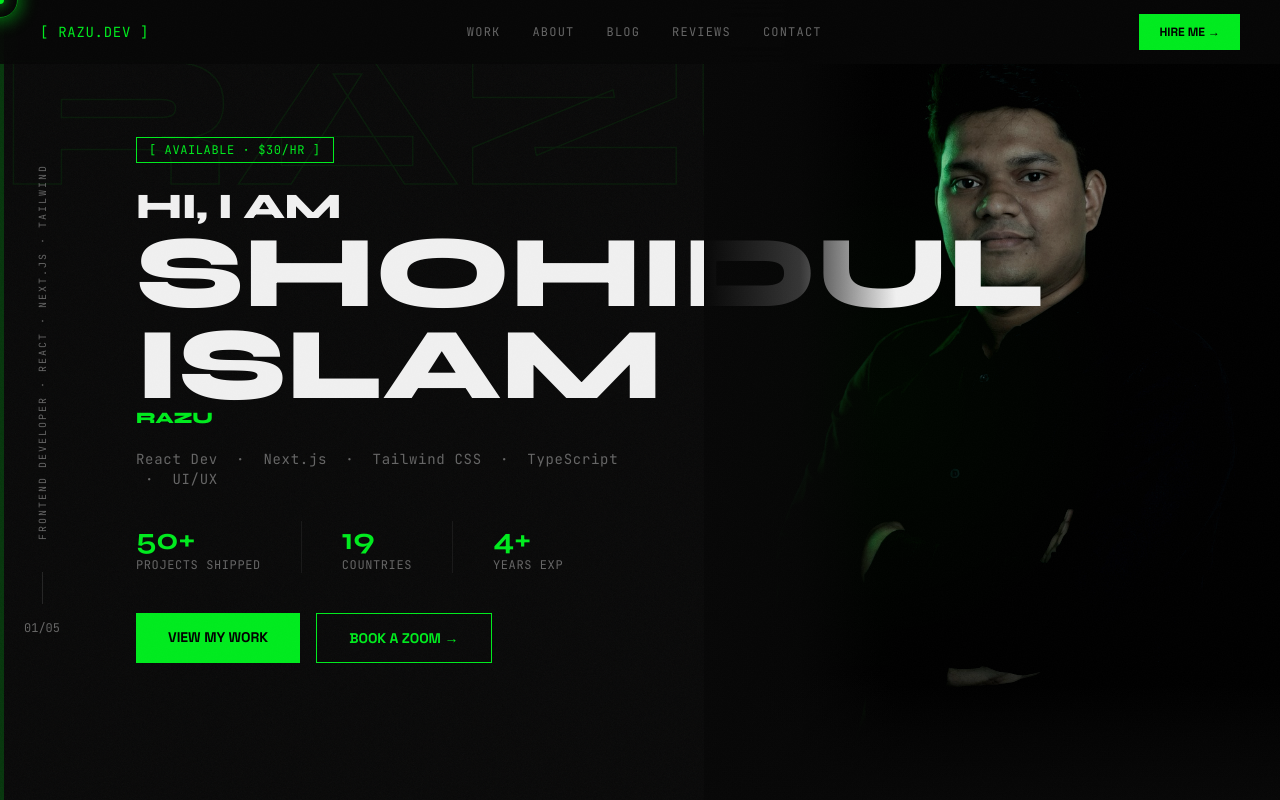
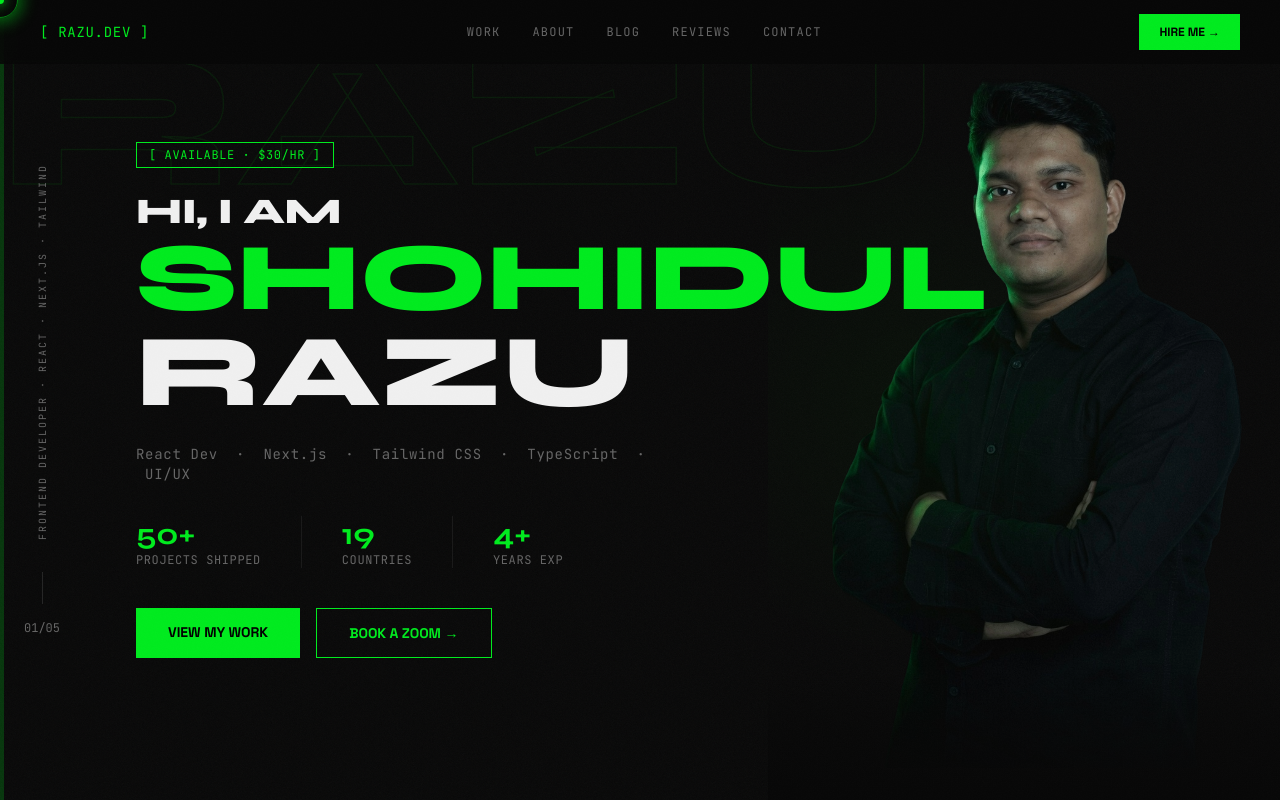
Before and after one commit to razu381/razu-dev-portfolio, a Next.js app: page / in a window 1280 px wide. Shown: the top 800 px of the page. Built offline with nearby package versions, Linux system fonts and the light colour scheme.

Commit message:
photo added

```diff
--- a/components/HeroSection.tsx
+++ b/components/HeroSection.tsx
@@ -10,7 +10,7 @@ const fadeUp = {
 };
 
 // Text scramble component for premium effect
-const TextScramble = ({ text, className }: { text: string; className?: string }) => {
+const TextScramble = ({ text, className, style }: { text: string; className?: string; style?: React.CSSProperties }) => {
   const [displayedText, setDisplayedText] = useState(text);
 
   useEffect(() => {
@@ -38,10 +38,10 @@ const TextScramble = ({ text, className }: { text: string; className?: string })
     return () => clearInterval(interval);
   }, [text]);
 
-  return <span className={className}>{displayedText}</span>;
+  return <span className={className} style={style}>{displayedText}</span>;
 };
 
-// Magnetic button component for premium feel
+// Magnetic button component
 const MagneticButton = ({ children, className, href }: { children: React.ReactNode; className?: string; href: string }) => {
   const x = useMotionValue(0);
   const y = useMotionValue(0);
@@ -82,7 +82,7 @@ const HeroSection = () => {
     <section id="hero" className="relative min-h-screen overflow-hidden noise-overlay clip-diagonal-bottom">
       <div className="relative z-10 flex flex-col lg:flex-row min-h-screen">
             {/* Left content — 55% */}
-        <div className="relative w-full lg:w-[55%] flex flex-col justify-center px-6 md:px-16 lg:px-20 py-24 lg:py-0">
+            <div className="relative w-full lg:w-[60%] flex flex-col justify-center px-6 md:px-16 lg:px-20 py-24 lg:py-0">
               {/* Ghost outline RAZU */}
               <div
                 className="absolute top-10 left-0 font-display font-extrabold text-stroke-accent select-none"
@@ -110,14 +110,14 @@ const HeroSection = () => {
 
                 {/* Headline */}
                 <motion.div custom={1} variants={fadeUp}>
-              <h1 className="font-display font-extrabold leading-[0.9] tracking-tight">
+                  <h1 className="font-display font-extrabold leading-[0.95] tracking-tight">
                     <span className="block text-3xl md:text-4xl text-foreground">HI, I AM</span>
-                <span className="block text-foreground" style={{ fontSize: "clamp(3rem, 8vw, 7rem)" }}>SHOHIDUL</span>
-                <span className="block text-foreground" style={{ fontSize: "clamp(3rem, 8vw, 7rem)" }}>ISLAM</span>
+                    <span className="block w-full text-primary" style={{ fontSize: "clamp(3rem, 8vw, 6rem)" }}>SHOHIDUL</span>
+                    {/* <span className="block text-foreground" style={{ fontSize: "clamp(3rem, 8vw, 7rem)" }}>ISLAM</span> */}
                     <TextScramble
                       text="RAZU"
-                  className="block text-primary"
-                  style={{ fontSize: "clamp(3.5rem, 10vw, 9rem)" }}
+                      className="block text-foreground"
+                      style={{ fontSize: "clamp(3rem, 8vw, 8rem)" }}
                     />
                   </h1>
                 </motion.div>
@@ -161,22 +161,21 @@ const HeroSection = () => {
               </motion.div>
             </div>
 
-        {/* Right photo — 45% */}
-        <div className="relative w-full lg:w-[45%] min-h-[50vh] lg:min-h-screen overflow-hidden">
+            {/* Right photo — 40% */}
+            <div className="relative w-full lg:w-[40%] min-h-[50vh] lg:min-h-screen overflow-hidden" style={{ zIndex: 50 }}>
               {/* Image */}
-          <div className="absolute inset-0 flex items-center justify-center">
+              <div className="absolute inset-0 flex items-start justify-center">
                 <picture>
                   <source
-                srcSet="/shohidul-islam-razu.jpg?w=600&h=750 600w,
-                        /shohidul-islam-razu.jpg?w=800&h=1000 800w,
-                        /shohidul-islam-razu.jpg?w=1200&h=1500 1200w"
+                    srcSet="/shohidul-i-razu.png?w=600&h=750 600w,
+                            /shohidul-i-razu.png?w=800&h=1000 800w,
+                            /shohidul-i-razu.png?w=1200&h=1500 1200w"
                     sizes="(max-width: 768px) 100vw, (max-width: 1024px) 50vw, 45vw"
                   />
                   <img
-                src="/shohidul-islam-razu.jpg"
+                    src="/shohidul-i-razu.png"
                     alt="Shohidul Islam Razu - Frontend Developer"
-                className="w-full h-full object-cover"
-                style={{ filter: "brightness(0.85) contrast(1.15) saturate(0.85)" }}
+                    className="w-full h-auto object-contain mt-0"
                     loading="eager"
                     fetchPriority="high"
                   />
@@ -187,8 +186,6 @@ const HeroSection = () => {
                 className="absolute inset-0"
                 style={{ background: "radial-gradient(circle at 30% 50%, rgba(0, 255, 0, 0.03) 0%, transparent 50%)" }}
               />
-          {/* Left gradient overlay */}
-          <div className="absolute inset-y-0 left-0 w-32 md:w-48 bg-gradient-to-r from-background via-background/80 to-transparent z-10" />
               {/* Bottom gradient overlay */}
               <div className="absolute inset-x-0 bottom-0 h-24 md:h-32 bg-gradient-to-t from-background via-background/60 to-transparent z-10" />
             </div>
```
Also changed, not shown: public/shohidul-i-razu.png (added). Lines whose indentation alone changed are shown as unchanged.
